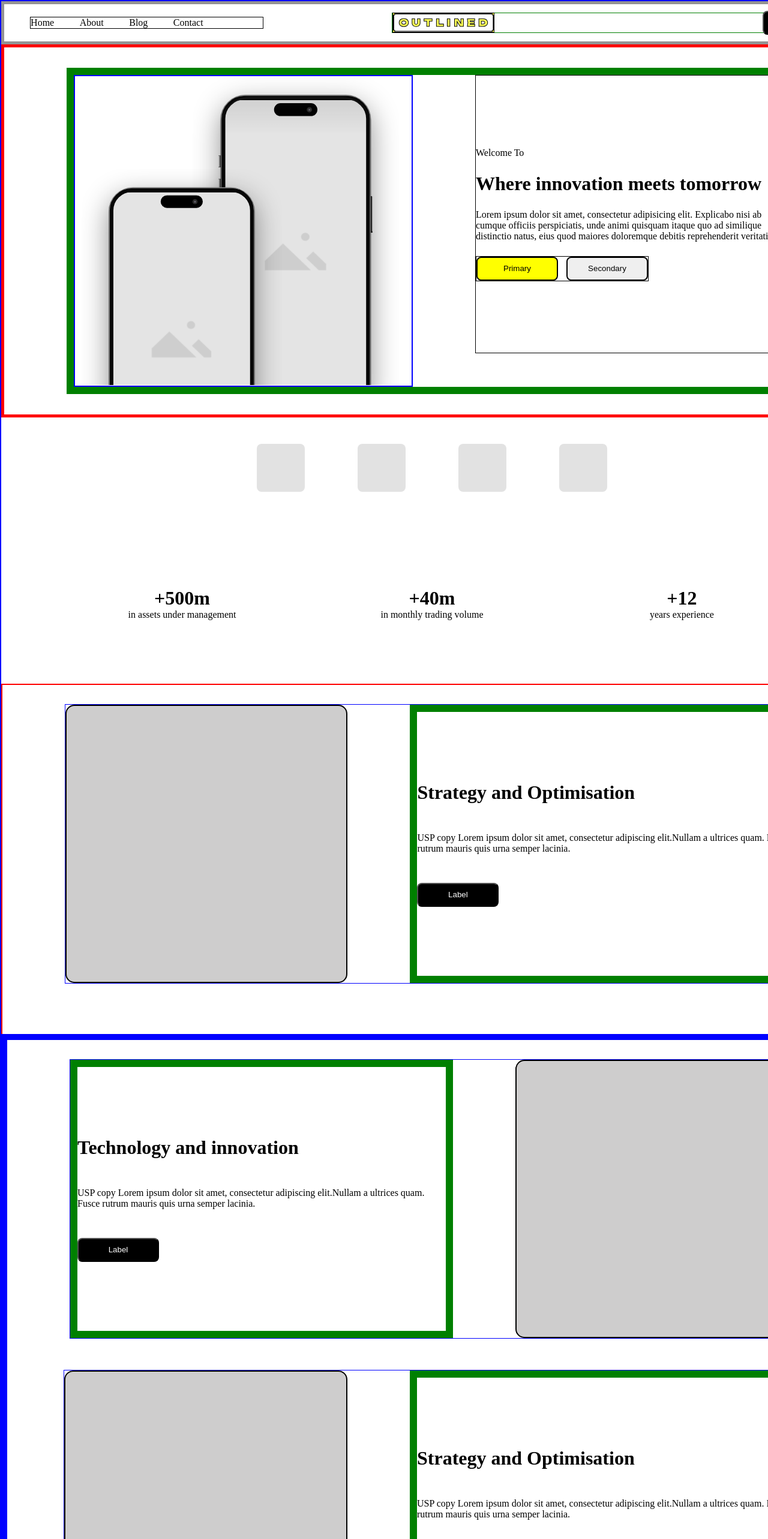
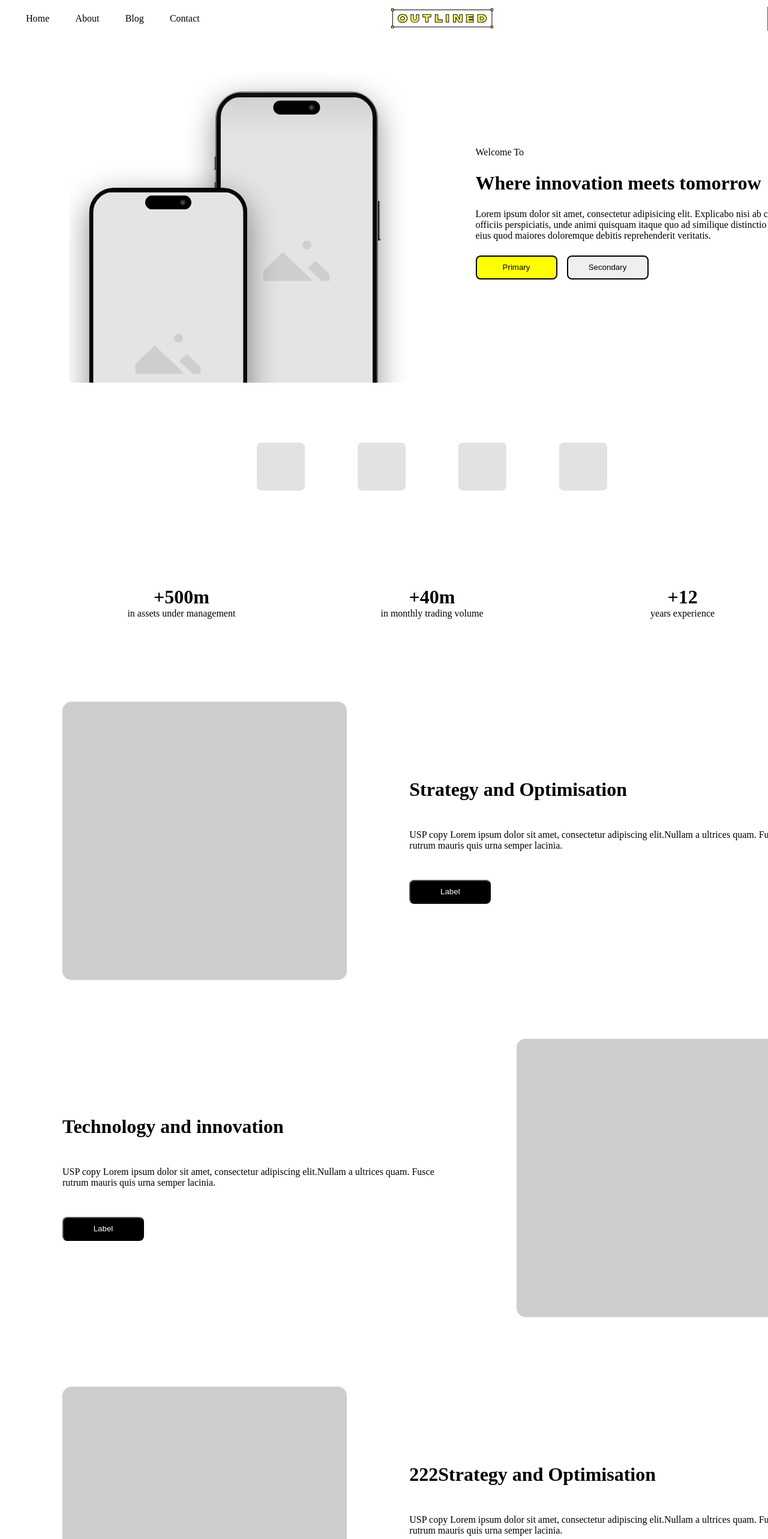
Before and after one commit to sahiba2503/NewFigma, a React (Vite) app: page / in a window 1280 px wide. Shown: the top 2566 px of the page at 60% size. Built offline with nearby package versions, Linux system fonts and the light colour scheme.

Commit message:
make responsive

```diff
--- a/src/App.css
+++ b/src/App.css
@@ -4,13 +4,13 @@
     box-sizing: border-box;
 }
 #root{
-    border: 2px solid blue;
+    /* border: 2px solid blue; */
     width: 1440px;
     height: 3850px;
     position: relative;
 }
 nav{
-    border: 5px solid rgb(148, 147, 147);
+    /* border: 5px solid rgb(148, 147, 147); */
      width: 100%;
     /* height: 72px; */
     gap: 10px;
@@ -25,7 +25,7 @@ nav{
 
 }
 nav ul{
-    border: 1px solid black;
+    /* border: 1px solid black; */
     /* width: 421px; */
     width: 29%;
     height: 20px;
@@ -41,7 +41,7 @@ ul li{
     margin-right: 11%;
 }
 nav div{
-    border: 2px solid black;
+    /* border: 2px solid black; */
     width: 170.24px;
        height: 33.38px;
       gap: 7.96px;
@@ -52,7 +52,7 @@ nav div{
     color:yellow;
 }
 nav button{
-    border-radius: 8px;
+    /* border-radius: 8px; */
     /* width: 136px; */
      height: 40px;
     gap: 8px;
@@ -60,7 +60,7 @@ nav button{
 
 }
 .logo-btn{
-    border: 1px solid green;
+    /* border: 1px solid green; */
     /* width: 792px; */
     width: 55%;
     display: flex;
@@ -69,7 +69,7 @@ nav button{
    align-items: center;
 }
 .outer-main{
-    border: 5px solid red;
+    /* border: 5px solid red; */
     width: 100%;
     height: 622px;
     display: flex;
@@ -81,14 +81,14 @@ nav button{
     left: 0;
 }
 .welcomImgContent{
-    border: 12px solid green;
+    /* border: 12px solid green; */
     /* width: 1232px; */
      width: 100%;
     display: flex;
     gap: 104px;
 }
 .welcomiphon{
-    border: 2px solid blue;
+    /* border: 2px solid blue; */
     /* width: 464px; */
     width: 57%;
     height: 520px;
@@ -110,7 +110,7 @@ nav button{
 
 }
 .welcomContent{
-    border: 1px solid black;
+    /* border: 1px solid black; */
     /* width: 664px; */
     width: 53%;
      height: 464px;
@@ -124,7 +124,7 @@ nav button{
     font-size: 3.5rem;
 }
 .outer-welcom-btn{
-border: 1px solid black;
+/* border: 1px solid black; */
 width: 288px;
 display: flex;
 flex-direction: row;
@@ -184,30 +184,29 @@ justify-content: space-between;
     align-items: center;
 }
 .StrategySec{
-    border: 2px solid red;
+    /* border: 2px solid red; */
     position: absolute;
     top: 1138px;
     width: 100%;
-    /* height: 584px; */
-     padding:32px 104px 88px 104px;
+     /* padding:32px 104px 88px 104px; */
+       padding:32px 104px;
 }
 .strImgCon, .TecImgCon{
-    border: 1px solid blue;
+    /* border: 1px solid blue; */
     width: 100%;
-    /* height: 464px; */
     display: flex;
     gap: 104px;
 }
+
 .strategyImg,.technologyImg{
-    border: 2px solid black;
+    /* border: 2px solid black; */
     border-radius: 15px;
-    /* width: 464px; */
     width: 38.5%;
     height: 464px;
     background-color: rgb(206, 205, 205);
 }
 .strategyContent,.technologyContent{
-    border: 12px solid green;
+    /* border: 12px solid green; */
     width: 53%;
     height: 464px;
     display: flex;
@@ -224,19 +223,18 @@ justify-content: space-between;
     border-radius: 8px;
 }
 .TechnologyContent{
-    border: 10px solid blue;
-    height: 53%;
+    /* border: 10px solid blue; */
      width: 100%;
     position: absolute;
-    top:1722px;
+    top:1700px;
     left: 0;
     padding: 32px 104px;
 }
 .graoundBreaking{
-     height: 528px;
+     /* border: 10px solid brown; */
      width: 100%;
     position: absolute;
-    top:2250px;
+    top:2280px;
     left: 0;
     padding: 32px 104px;
 }
@@ -246,7 +244,7 @@ justify-content: space-between;
     width: 100%;
     height: 612px;
     position: absolute;
-    top:2800px;
+    top:2860px;
     display: flex;
     flex-direction: column;
     align-items: center;
@@ -267,7 +265,6 @@ justify-content: space-between;
   }
   .Articles{
     /* border: 2px solid black; */
-    /* width: 290px; */
      width: 24%;
     height: 420px;
   display: flex;
@@ -275,7 +272,7 @@ justify-content: space-between;
   justify-content: space-between;
   }
   .articleImg{
-    border: 0px solid black;
+    /* border: 0px solid black; */
     background-color: rgb(212, 212, 212);
     border-radius: 15px;
     width: 100%;
@@ -284,16 +281,13 @@ justify-content: space-between;
 .borSubscribe{
     /* border: 2px solid red; */
     width: 100%;
-    height: 444px;
     position: absolute;
-    top:3406px;
+    top:3540px;
     display: flex;
     justify-content: center;
     align-items: center;
 }
 .subscribeNew{
-    /* border: 1px solid black; */
-    /* width: 1240px; */
      width: 85%;
     height: 236px;
     background-color: rgb(218, 216, 216);
@@ -366,9 +360,6 @@ justify-content: space-between;
 }
 
  @media (max-width: 393px) {
-    body{
-
-    }
         ul{
         visibility: hidden;
     }
@@ -384,7 +375,6 @@ justify-content: space-between;
         width: 100%;
     }
     .welcomContent{
-        border: 12px solid blue;
         width: 100%;
     }
     .outer-main{
@@ -394,13 +384,11 @@ justify-content: space-between;
 
     }
     .welcomImgContent{
-        border: 19px solid green;
         padding: 0;
 
 
     }
     .fourBoxes{
-        border: 1px solid black;
          top:1200px;
     }
     .managementSection{
@@ -419,19 +407,25 @@ justify-content: space-between;
         width: 100%;
 
     }
-    /* .TechnologyContent{
-        top:3150px
-    } */
+
      .TechnologyContent{
-         top:2500px;
+         top:2550px;
+
      }
 .graoundBreaking{
-    border: 2px solid rgb(27, 9, 2);
-    top:3800px;
+    top:3550px;
 }
 .outerArticle{
-    border: 9px solid yellow;
          top:4000px;
+}
+.outerArticle{
+    top:4590px;
+}
+.borSubscribe{
+  top:5200px;
+}
+.BorderFooter{
+    top:5500px;
 }
 
  }
--- a/src/App.jsx
+++ b/src/App.jsx
@@ -17,8 +17,7 @@ function App() {
       <Boxes />
     <StrategySec />
     <Technology />
-    {/* <StrategySec /> */}
-    <GroundBreaking />
+     <GroundBreaking />
     <LatestArticle />
     <SubscribeNew />
     <Footer />
--- a/src/GroundBreaking.jsx
+++ b/src/GroundBreaking.jsx
@@ -6,7 +6,7 @@ function GroundBreaking() {
        <div className='strImgCon'>
       <div className='strategyImg'> </div>
       <div className='strategyContent'>
-        <h1>Strategy and Optimisation</h1>
+        <h1>222Strategy and Optimisation</h1>
         <p>USP copy Lorem ipsum dolor sit amet, consectetur adipiscing elit.Nullam a ultrices quam. Fusce rutrum mauris quis urna semper lacinia.</p>
         <button>Label</button>
       </div>
--- a/src/Welcome.jsx
+++ b/src/Welcome.jsx
@@ -1,6 +1,8 @@
 import React from 'react'
-import iphon1 from "/Devices (4).svg"
-import iphon2 from "/iPhone 15.svg"
+import iphon1 from "/Devices (5).svg"
+import iphon2 from "/iPhone15.svg"
+
+
 function Welcome() {
   return (
     <div className='outer-main'>
```
Also changed, not shown: public/Devices (5).svg (added), public/iPhone15.svg (added). Lines whose indentation alone changed are shown as unchanged.
